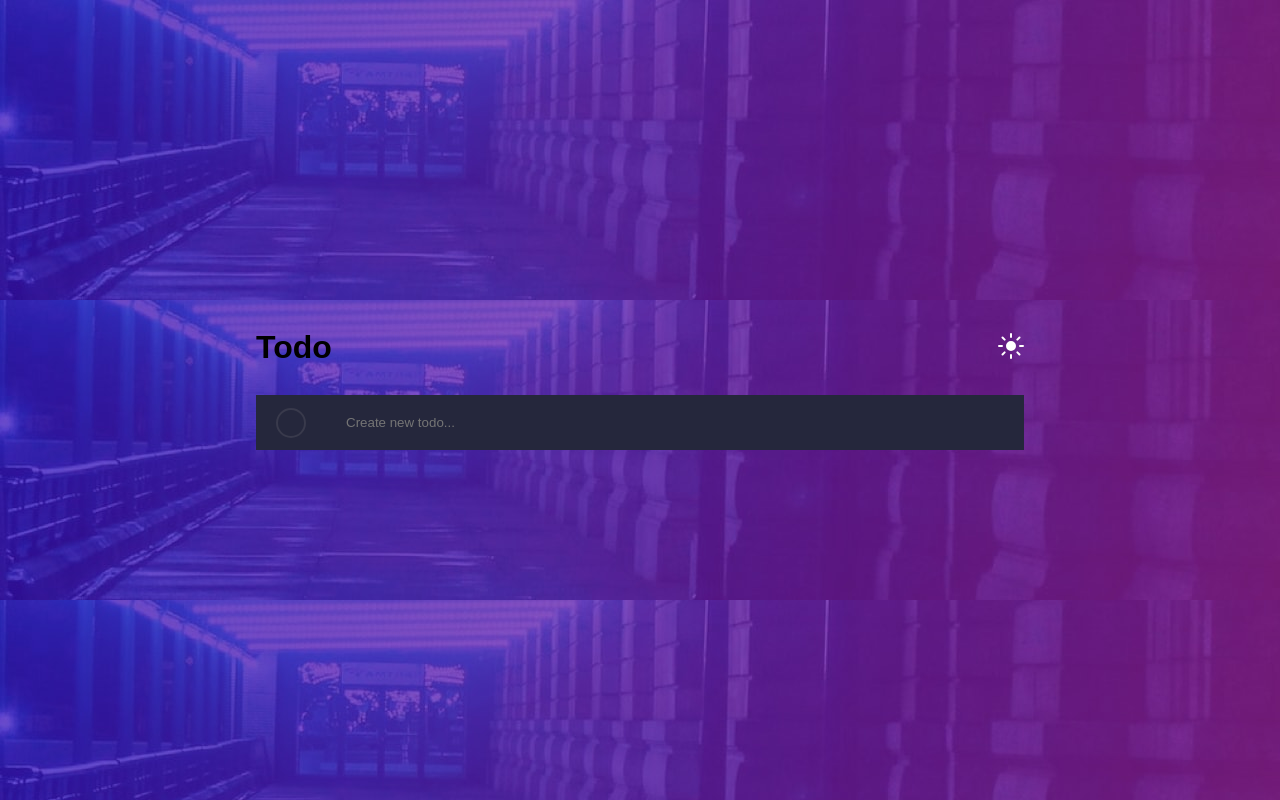
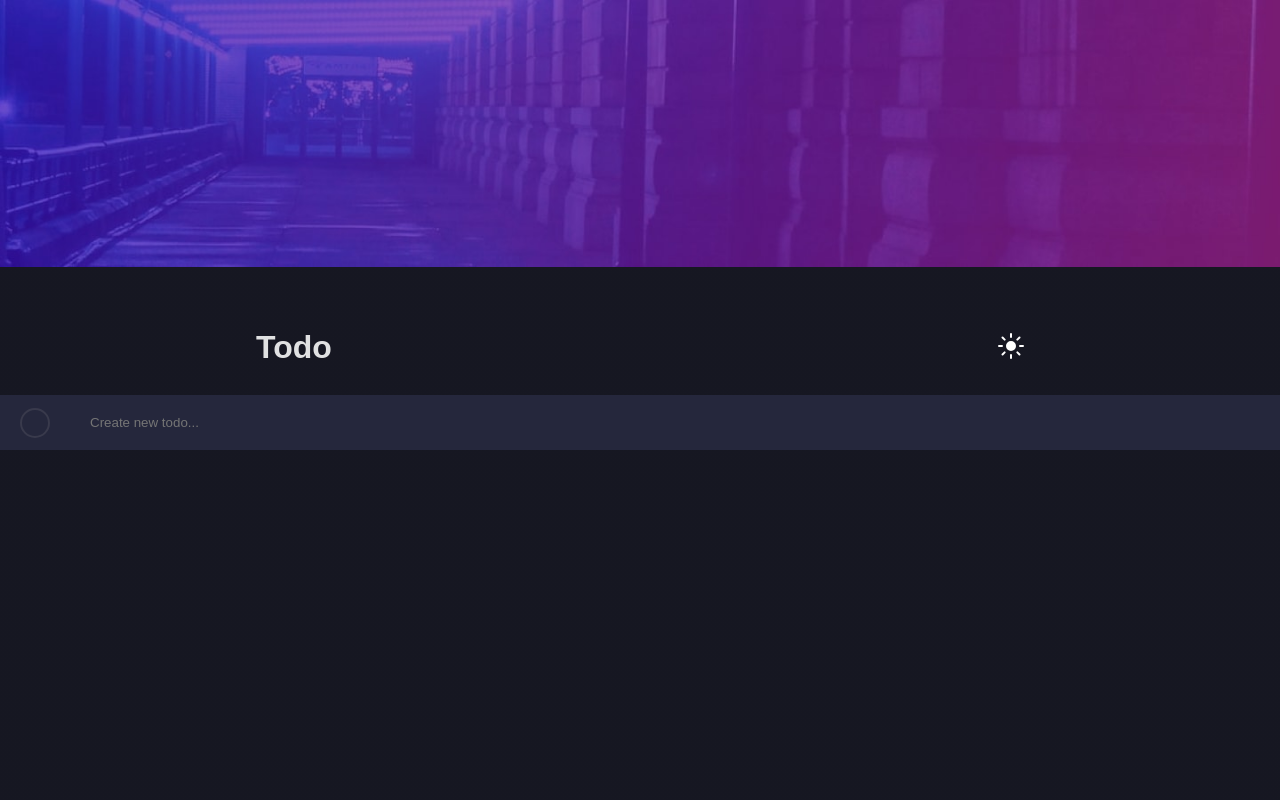
Before and after one commit to 123Joseph-Ife/todo-list-react, a React (Vite) app: page / in a window 1280 px wide. Built offline with nearby package versions, Linux system fonts and the light colour scheme.

Commit message:
Update index.css

```diff
--- a/src/index.css
+++ b/src/index.css
@@ -13,16 +13,35 @@
   box-sizing: border-box;
 }
 
-body {
+.light {
   display: flex;
+  flex-direction: column;
   justify-content: center;
   align-items: center;
   width: 100%;
+  color: #000;
   min-height: 100vh;
   background: none;
-  color: #000;
   background: url(assets/images/bg-desktop-dark.jpg),
     linear-gradient(hsl(234, 39%, 85%), hsl(234, 39%, 85%));
+  background-repeat: no-repeat;
+  background-size: contain;
+}
+
+.dark {
+  display: flex;
+  flex-direction: column;
+  justify-content: center;
+  align-items: center;
+  width: 100%;
+  color: hsl(0, 0%, 98%);
+  min-height: 100vh;
+  background: none;
+  color: rgba(255, 255, 255, 0.87);
+  background: url(assets/images/bg-desktop-dark.jpg),
+    linear-gradient(hsl(235, 21%, 11%), hsl(235, 21%, 11%));
+  background-repeat: no-repeat;
+  background-size: contain;
 }
 
 h1 {
@@ -31,11 +50,7 @@ h1 {
 }
 
 button {
-  border-radius: 8px;
-  padding: 1rem 1.2rem;
-  font-size: 1rem;
-  font-weight: 500;
-  font-family: inherit;
+  padding: 1rem 0;
   cursor: pointer;
 }
 
@@ -43,37 +58,20 @@ li {
   list-style: none;
 }
 
-@media (prefers-color-scheme: dark) {
-  body {
-    color: rgba(255, 255, 255, 0.87);
-    background: url(assets/images/bg-desktop-dark.jpg),
+@media (max-width: 850px) {
+  .light {
+    color: #000;
+    background: url(assets/images/bg-mobile-dark.jpg),
+      linear-gradient(hsl(234, 39%, 85%), hsl(234, 39%, 85%));
+    background-repeat: no-repeat;
+    background-size: contain;
+  }
+
+  .dark {
+    color: hsl(0, 0%, 98%);
+    background: url(assets/images/bg-mobile-dark.jpg),
       linear-gradient(hsl(235, 21%, 11%), hsl(235, 21%, 11%));
     background-repeat: no-repeat;
     background-size: contain;
   }
-  a:hover {
-    color: #747bff;
-  }
-  button {
-    background-color: #f9f9f9;
-  }
 }
-
-@media (max-width: 850px) {
-  @media (prefers-color-scheme: dark) {
-    body {
-      background: url(assets/images/bg-mobile-dark.jpg),
-        linear-gradient(hsl(235, 21%, 11%), hsl(235, 21%, 11%));
-      background-repeat: no-repeat;
-      background-size: contain;
-    }
-  }
-  @media (prefers-color-scheme: light) {
-    body {
-      background: url(assets/images/bg-mobile-dark.jpg),
-        linear-gradient(hsl(234, 39%, 85%), hsl(234, 39%, 85%));
-      background-repeat: no-repeat;
-      background-size: contain;
-    }
-  }
-}
```
